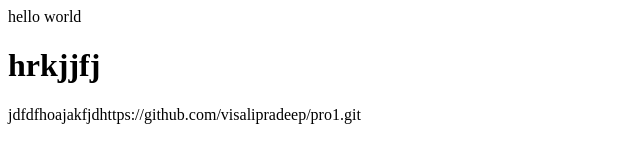
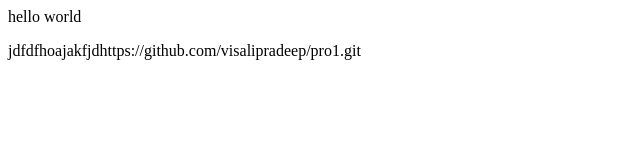
Before and after one commit to visalipradeep/pro1, a plain HTML site: page index.html in a window 1280 px wide. Shown: the whole page, without its empty margins (0-640 px from the left). Drawn offline with Linux system fonts and the light colour scheme.

Commit message:
Update index.html
removed h1

```diff
--- a/index.html
+++ b/index.html
@@ -7,7 +7,7 @@
 </head>
 <body>
     hello world
-    <h1>hrkjjfj</h1>
+
     <p>jdfdfhoajakfjdhttps://github.com/visalipradeep/pro1.git</p>
 </body>
 </html>
```
